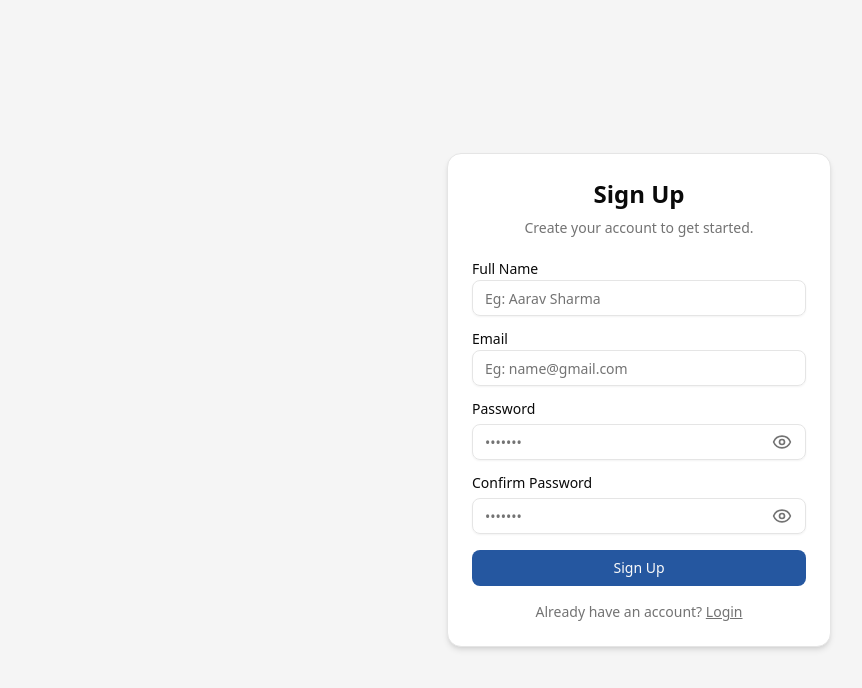
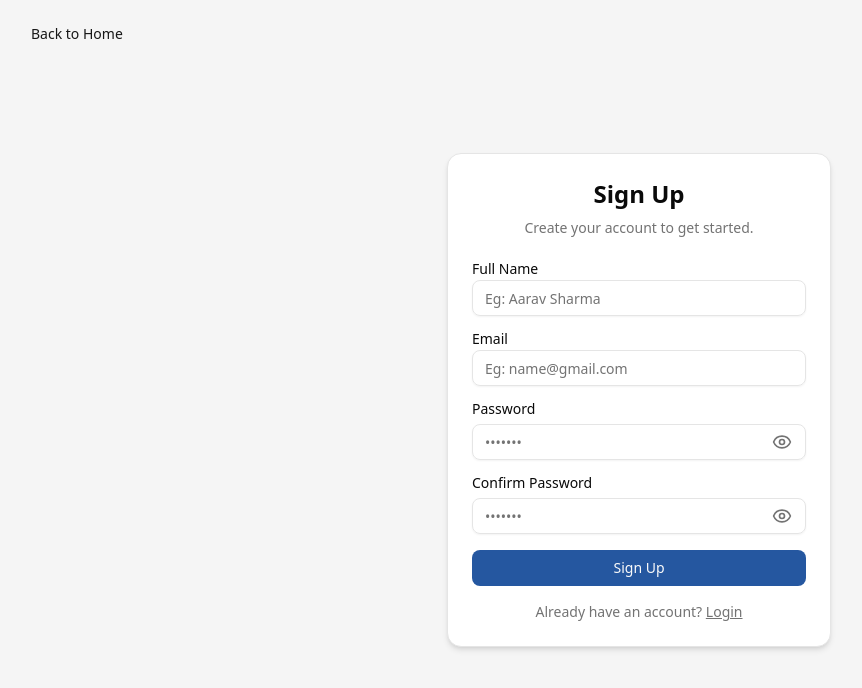
Before and after one commit to YS0448/Job_Scheduler, a React app in the folder frontend/: page /signup in a window 1280 px wide. Shown: the top 688 px of the page, without its empty margins (1-863 px from the left). Built offline with nearby package versions, Linux system fonts and the light colour scheme; no server answers; the HTML template or start-up script is replaced by a standard one.

Commit message:
added "Back to Home" button in login,signup and forgot passoword page

```diff
--- a/frontend/src/pages/auth/forgot-password/index.jsx
+++ b/frontend/src/pages/auth/forgot-password/index.jsx
@@ -3,7 +3,8 @@ import EmailStep from "./EmailStep";
 import OtpStep from "./OtpStep";
 import ResetStep from "./ResetStep";
 import { useForgotPassword } from "./useForgotPassword";
-
+import { Button } from "@/components/ui/button";
+import { Link } from "react-router-dom";
 export default function ForgotPassword() {
   const {
     step,
@@ -21,7 +22,12 @@ export default function ForgotPassword() {
   } = useForgotPassword();
 
   return (
+
     <div className="min-h-screen w-full flex items-center justify-center bg-muted px-4">
+      <Button variant="link" className="absolute left-4 top-4" asChild>
+        <Link to="/" className="cursor-pointer border-transparent"> Back to Home </Link>
+      </Button>
+
       <Card className="w-full max-w-sm shadow-md">
         <CardHeader className="text-center">
           <CardTitle className="text-2xl font-bold">
@@ -42,5 +48,6 @@ export default function ForgotPassword() {
         </CardContent>
       </Card>
     </div>
+
   );
 }
--- a/frontend/src/pages/auth/login/index.jsx
+++ b/frontend/src/pages/auth/login/index.jsx
@@ -2,14 +2,20 @@
 import LoginForm from "./LoginForm";
 import { useLogin } from "./useLogin";
 import { Card, CardContent, CardHeader, CardTitle, CardDescription } from "@/components/ui/card";
+import { Button } from "@/components/ui/button";
+import { Link } from "react-router-dom";
 
 export default function Login() {
   const { form, updateForm, handleLogin } = useLogin();
 
   return (
     <div className="min-h-screen w-full flex items-center justify-center bg-muted px-4">
+
+      <Button variant="link" className="absolute left-4 top-4" asChild>
+        <Link to="/" className="cursor-pointer border-transparent"> Back to Home </Link>
+      </Button>
+
       <Card className="w-full max-w-sm shadow-md">
-
         <CardHeader>
           <CardTitle className="text-2xl font-bold text-center">Login</CardTitle>
           <CardDescription className="text-center text-muted-foreground">
--- a/frontend/src/pages/auth/signup/index.jsx
+++ b/frontend/src/pages/auth/signup/index.jsx
@@ -1,6 +1,7 @@
 import { useState } from "react";
 import { Link, useNavigate } from "react-router-dom";
 import {apiCall} from "@/services/apiCall";
+import { Button } from "@/components/ui/button";
 // components
 import SignupForm from "./SignupForm";
 import OtpForm from "./OtpForm";
@@ -28,6 +29,11 @@ export default function Signup() {
 
   return (
     <div className="min-h-screen flex items-center justify-center px-4 bg-muted">
+
+      <Button variant="link" className="absolute left-4 top-4" asChild>
+        <Link to="/" className="cursor-pointer border-transparent"> Back to Home </Link>
+      </Button>
+
       <Card className="w-full max-w-sm shadow-md">
         <CardHeader className="text-center">
           <CardTitle className="text-2xl font-bold">
```
